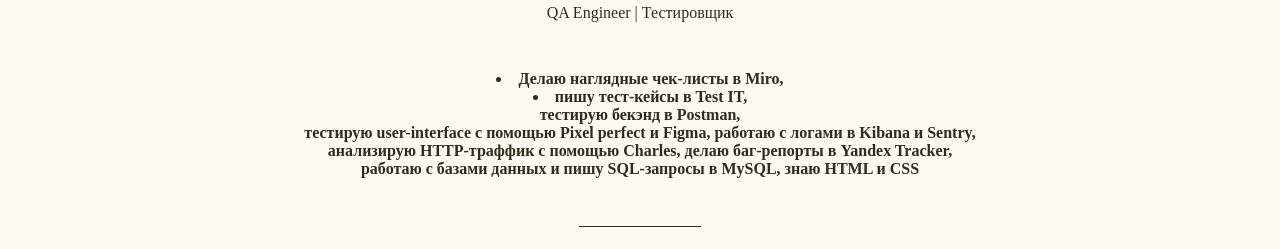
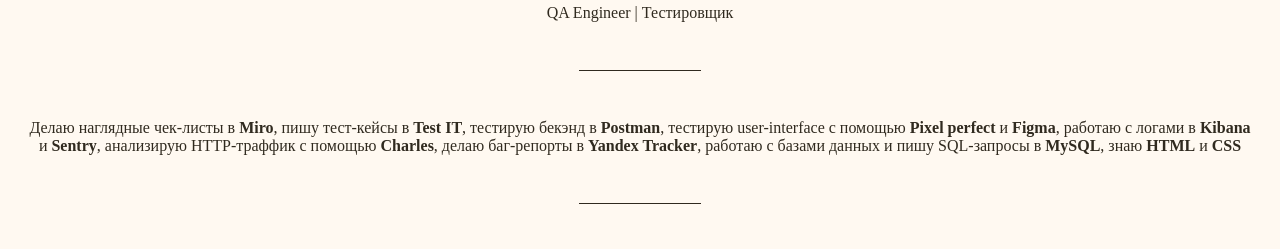
Before and after one commit to IvKate23/IvKate23.github.io, a plain HTML site: page index.html in a window 1280 px wide. Shown: the part 366-615 px from the top of the page. Drawn offline with Linux system fonts and the light colour scheme.

Commit message:
Add files via upload

```diff
--- a/index.html
+++ b/index.html
@@ -19,19 +19,21 @@
 		</div>
 		<h1>Екатерина Иванова</h1>
 
-			<p font-size: 50pt>
+			<p>
              QA Engineer | Тестировщик</p>
+             <hr style="width: 10%; border: none; border-top: 1px solid #302a1f; margin-top: 36pt; margin-bottom: 36pt">
 
-             <h2>
+             <p>
 
-            <li>Делаю наглядные чек-листы в Miro,</li> <li>пишу тест-кейсы в Test IT,</li> тестирую бекэнд в Postman,<br>
-         	тестирую user-interface с помощью Pixel perfect и Figma, работаю с логами в Kibana и Sentry,<br>
-			анализирую HTTP-траффик с помощью Charles, делаю баг-репорты в Yandex Tracker,<br>
-			работаю с базами данных и пишу SQL-запросы в MySQL, знаю HTML и CSS
+            Делаю наглядные чек-листы в <b>Miro</b>, пишу тест-кейсы в <b>Test IT</b>, тестирую бекэнд в <b>Postman</b>,
+         	тестирую user-interface с помощью <b>Pixel perfect</b> и <b>Figma</b>, работаю с логами в <b>Kibana</b> и <b>Sentry</b>,
+			анализирую HTTP-траффик с помощью <b>Charles</b>, делаю баг-репорты в <b>Yandex Tracker</b>,
+			работаю с базами данных и пишу SQL-запросы в <b>MySQL</b>, знаю <b>HTML</b> и <b>CSS</b>
 
 
-			</h2>
-			<hr style="width: 10%; border: none; border-top: 1px solid #302a1f; margin-top: 3em">
+			</p>
+			  <hr style="width: 10%; border: none; border-top: 1px solid #302a1f; margin-top: 36pt; margin-bottom: 36pt">
+
 
 
 			<h3>Контактная информация</h3>
```
